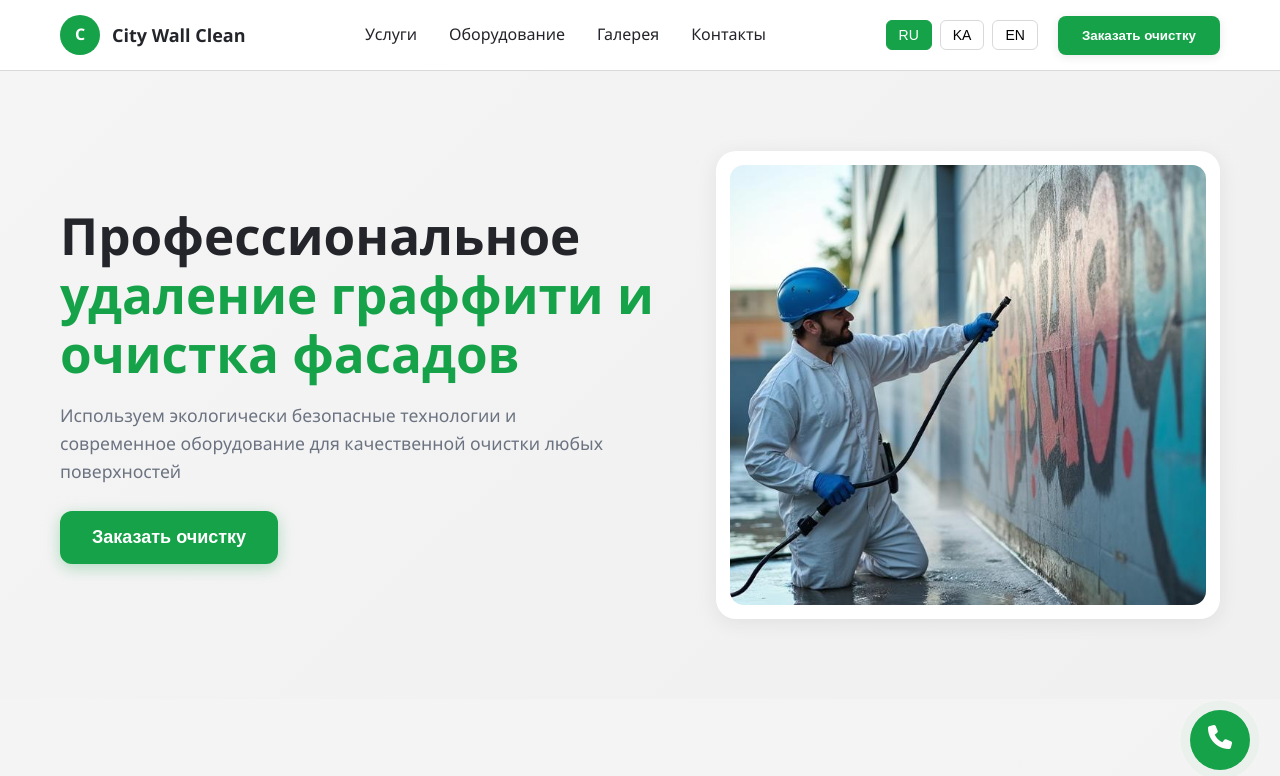
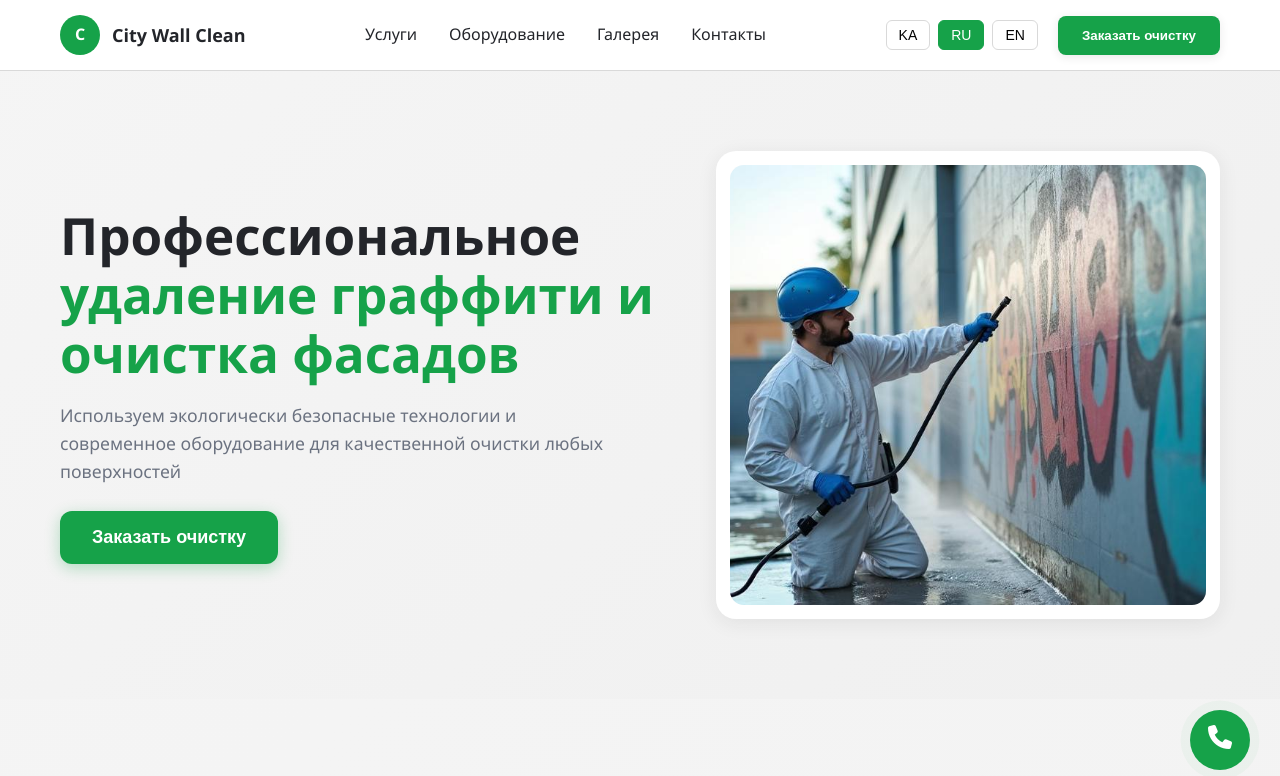
Before and after one commit to AA-4444/clean-service, a plain HTML site: page index.html in a window 1280 px wide. Shown: the top 776 px of the page. Drawn offline with Linux system fonts and the light colour scheme.

Commit message:
initial commit

```diff
--- a/index.html
+++ b/index.html
@@ -37,8 +37,8 @@
                 <!-- Language Switcher -->
               <div class="language-switcher">
 
-  <button onclick="switchLanguage('ru')" class="lang-btn active" id="lang-ru">RU</button>
-  <button onclick="switchLanguage('ka')" class="lang-btn" id="lang-ka">KA</button>
+  <button onclick="switchLanguage('ka')" class="lang-btn active" id="lang-ka">KA</button>
+  <button onclick="switchLanguage('ru')" class="lang-btn" id="lang-ru">RU</button>
   <button onclick="switchLanguage('en')" class="lang-btn" id="lang-en">EN</button>
 
 
```
